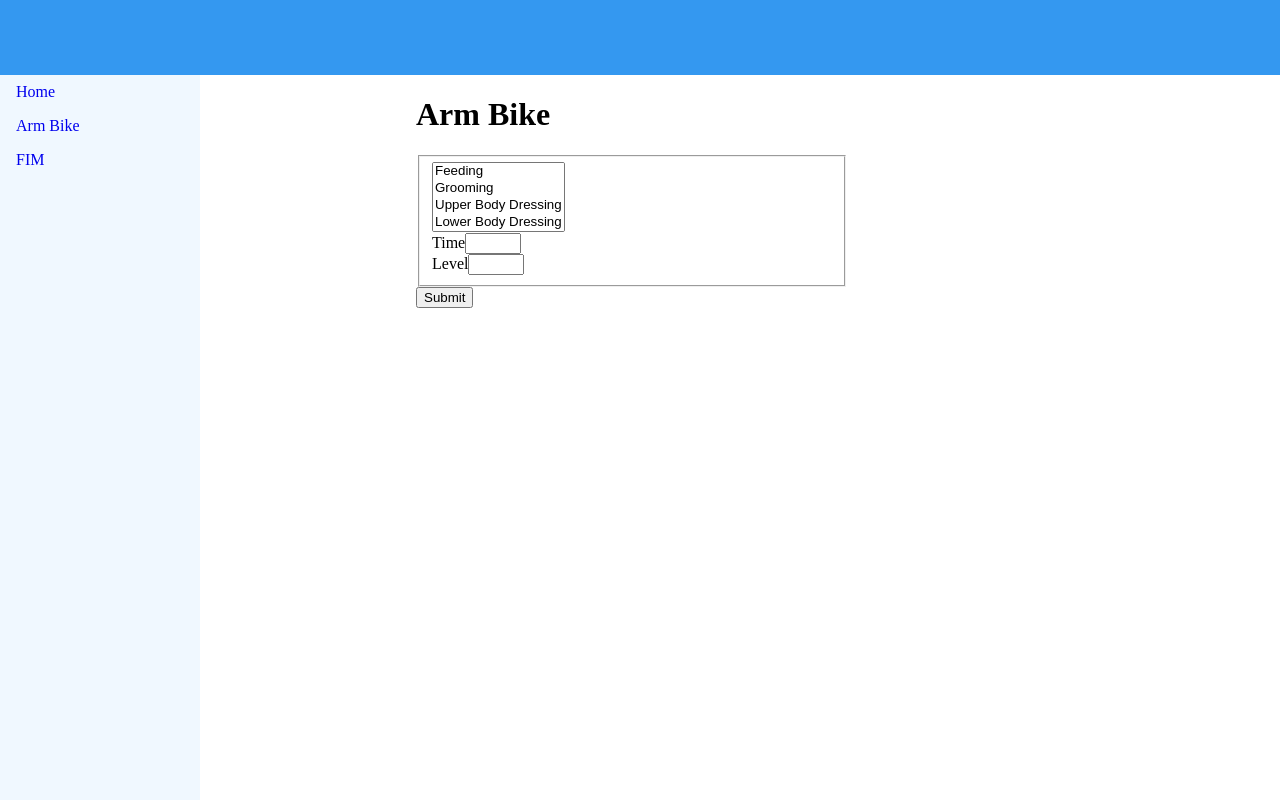
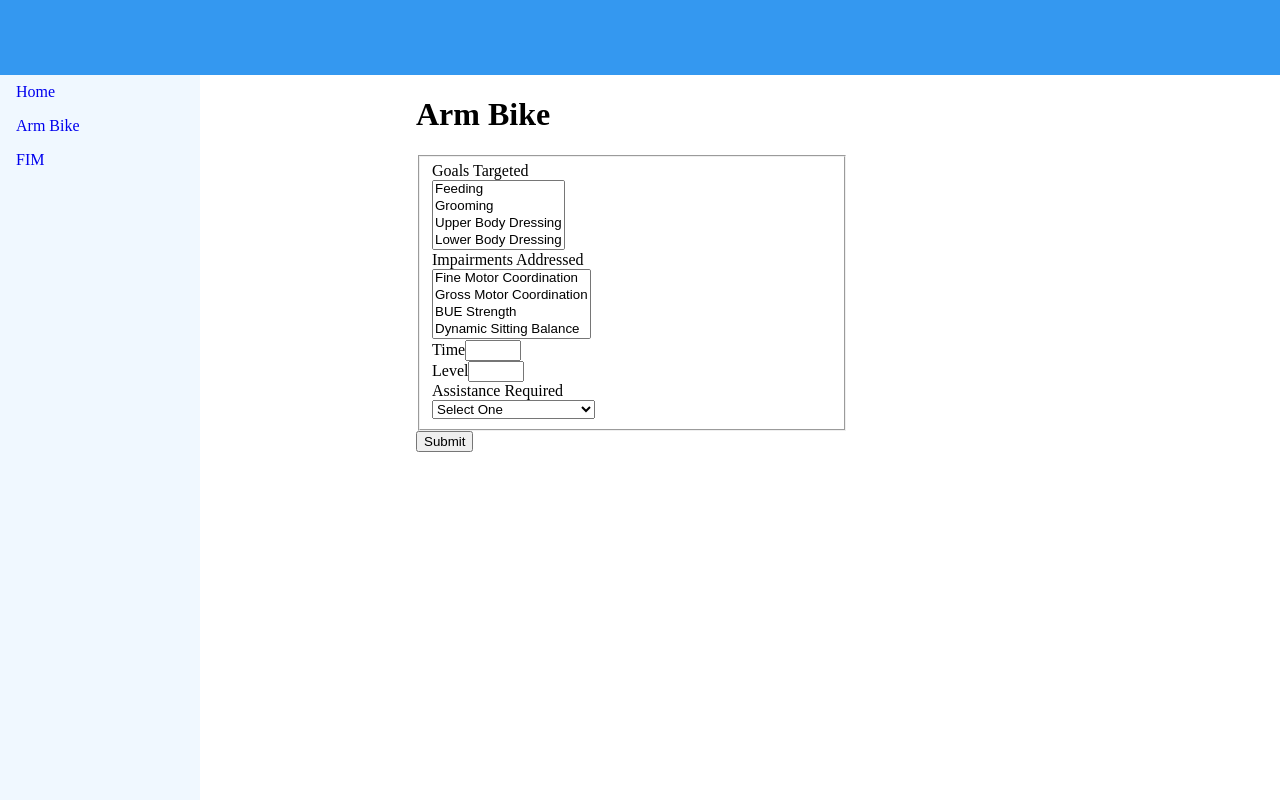
Before and after one commit to adorgan/soap-note, a React (Create React App) app in the folder client/: page /arm-bike in a window 1280 px wide. Built offline with nearby package versions, Linux system fonts and the light colour scheme.

Commit message:
added goals and impairments to arm bike

```diff
--- a/client/src/components/ArmBike.js
+++ b/client/src/components/ArmBike.js
@@ -1,6 +1,8 @@
 import React, { useState, useReducer, useEffect } from "react";
 import Goals from "./Goals";
 import NumberInput from "./NumberInput";
+import FimScore from "./FimScore";
+import Impairments from "./Impairments"
 
 async function postData(url = "", data = {}) {
     // Default options are marked with *
@@ -22,8 +24,10 @@ async function postData(url = "", data = {}) {
 
 const defaultState = {
     goals: [],
+    impairments: [],
     arm_bike_level: "",
     arm_bike_time: "",
+    fim_arm_bike: "",
 };
 const formReducer = (state, event) => {
     if (event.reset) {
@@ -62,6 +66,21 @@ function ArmBike() {
         });
     };
 
+    const handleImpairmentsChange = (event) => {
+        // parse selected impairments in dropdown and add to array
+        var selectedImpairments = document.getElementById("impairments").selectedOptions;
+        var impairmentsArray = [];
+        for (let impairment of selectedImpairments) {
+            impairmentsArray.push(impairment.value);
+        }
+
+        //update form state with new array
+        setFormData({
+            name: event.target.name,
+            value: impairmentsArray,
+        });
+    };
+
     const handleChange = (event) => {
         setFormData({
             name: event.target.name,
@@ -71,15 +90,23 @@ function ArmBike() {
 
     return (
         <>
-            <div className='wrapper'>
+            <div className="wrapper">
                 <h1>Arm Bike</h1>
                 <form onSubmit={handleSubmit}>
                     <fieldset>
+                        <label htmlFor="goals">Goals Targeted</label>
                         <Goals
                             name="goals"
                             id="goals"
                             handleChange={handleGoalChange}
                             value={formData.goals}
+                        />
+                        <Impairments
+                            label="Impairments Addressed"
+                            name="impairments"
+                            id="impairments"
+                            handleChange={handleImpairmentsChange}
+                            value={formData.impairments}
                         />
                         <NumberInput
                             name="arm_bike_time"
@@ -97,6 +124,13 @@ function ArmBike() {
                             max="10"
                             handleChange={handleChange}
                         />
+                        <FimScore
+                            label="Assistance Required"
+                            name="fim_arm_bike"
+                            id="fim_arm_bike"
+                            handleChange={handleChange}
+                            value={formData.fim_arm_bike}
+                        />
                     </fieldset>
                     <button type="submit">Submit</button>
                 </form>
--- a/client/src/components/FIM.js
+++ b/client/src/components/FIM.js
@@ -80,57 +80,57 @@ function FIM() {
             {submitting && <div>Submtting Form...</div>}
             <form onSubmit={handleSubmit}>
                 <fieldset>
-                    <label htmlFor="feeding">Feeding</label>
                     <FimScore
+                        label="Feeding"
                         name="feeding"
                         id="feeding"
                         handleChange={handleChange}
                         value={formData.feeding}
                     />
-                    <label htmlFor="grooming">Grooming</label>
                     <FimScore
+                        label="Grooming"
                         name="grooming"
                         id="grooming"
                         handleChange={handleChange}
                         value={formData.grooming}
                     />
-                    <label htmlFor="bathing">Bathing</label>
                     <FimScore
+                        label="Bathing"
                         name="bathing"
                         id="bathing"
                         handleChange={handleChange}
                         value={formData.bathing}
                     />
-                    <label htmlFor="dressing_upper">Upper Body Dressing</label>
                     <FimScore
+                        label="Upper Body Dressing"
                         name="dressing_upper"
                         id="dressing_upper"
                         handleChange={handleChange}
                         value={formData.dressing_upper}
                     />
-                    <label htmlFor="dressing_lower">Lower Body Dressing</label>
                     <FimScore
+                        label="Lower Body Dressing"
                         name="dressing_lower"
                         id="dressing_lower"
                         handleChange={handleChange}
                         value={formData.dressing_lower}
                     />
-                    <label htmlFor="toileting">Toileting</label>
                     <FimScore
+                        label="Toileting"
                         name="toileting"
                         id="toileting"
                         handleChange={handleChange}
                         value={formData.toileting}
                     />
-                    <label htmlFor="toilet_transfer">Toilet Transfer</label>
                     <FimScore
+                        label="Toilet Transfers"
                         name="toilet_transfer"
                         id="toilet_transfer"
                         handleChange={handleChange}
                         value={formData.toilet_transfer}
                     />
-                    <label htmlFor="tub_transfer">Tub Transfer</label>
                     <FimScore
+                        label="Tub Transfers"
                         name="tub_transfer"
                         id="tub_transfer"
                         handleChange={handleChange}
--- a/client/src/components/FimScore.js
+++ b/client/src/components/FimScore.js
@@ -1,16 +1,33 @@
-export default function FimScore({name, id, handleChange, value}) {
+export default function FimScore({ name, id, handleChange, value, label }) {
     return (
+        <>
+            <label htmlFor={id}>{label}</label>
             <div>
-        <select name={name} id={id} onChange={handleChange} value={value || ""}>
+                <select
+                    name={name}
+                    id={id}
+                    onChange={handleChange}
+                    value={value || ""}
+                    required
+                >
                     <option value="default">Select One</option>
                     <option value="independent">7-Independent</option>
-          <option value="modified independent">6-Modified Independent</option>
+                    <option value="modified independent">
+                        6-Modified Independent
+                    </option>
                     <option value="supervision">5-Supervision</option>
-          <option value="minimum assistance">4-Minimum Assistancer</option>
-          <option value="moderate assistance">3-Moderate Assistance</option>
-          <option value="maximum assistance">2-Maximum Assistance</option>
+                    <option value="minimum assistance">
+                        4-Minimum Assistance
+                    </option>
+                    <option value="moderate assistance">
+                        3-Moderate Assistance
+                    </option>
+                    <option value="maximum assistance">
+                        2-Maximum Assistance
+                    </option>
                     <option value="dependent">1-Dependent</option>
                 </select>
             </div>
+        </>
     );
 }
--- a/client/src/components/Goals.js
+++ b/client/src/components/Goals.js
@@ -7,6 +7,7 @@ export default function Goals({ name, id, handleChange, value }) {
         onChange={handleChange}
         multiple
         value={value || ""}
+        required
       >
         <option value="feeding">Feeding</option>
         <option value="grooming">Grooming</option>
--- /dev/null
+++ b/client/src/components/Impairments.js
@@ -0,0 +1,35 @@
+export default function Impairments({ name, id, handleChange, value, label }) {
+    return (
+        <>
+            <label htmlFor={id}>{label}</label>
+            <div>
+                <select
+                    name={name}
+                    id={id}
+                    onChange={handleChange}
+                    value={value || ""}
+                    required
+                    multiple
+                >
+                    <option value="fine motor coordination">
+                        Fine Motor Coordination
+                    </option>
+                    <option value="gross motor coordination">
+                        Gross Motor Coordination
+                    </option>
+                    <option value="bilateral upper extremity strength">
+                        BUE Strength
+                    </option>
+                    <option value="dynamic sitting balance">
+                        Dynamic Sitting Balance
+                    </option>
+                    <option value="static sitting balance">
+                        Static Sitting Balance
+                    </option>
+                    <option value="propioception">Proprioception</option>
+                    <option value="safety awareness">Safety Awareness</option>
+                </select>
+            </div>
+        </>
+    );
+}
```
Also changed, not shown: 1 other file (tests, documents, lock files or other folders). Lines whose indentation alone changed are shown as unchanged.
